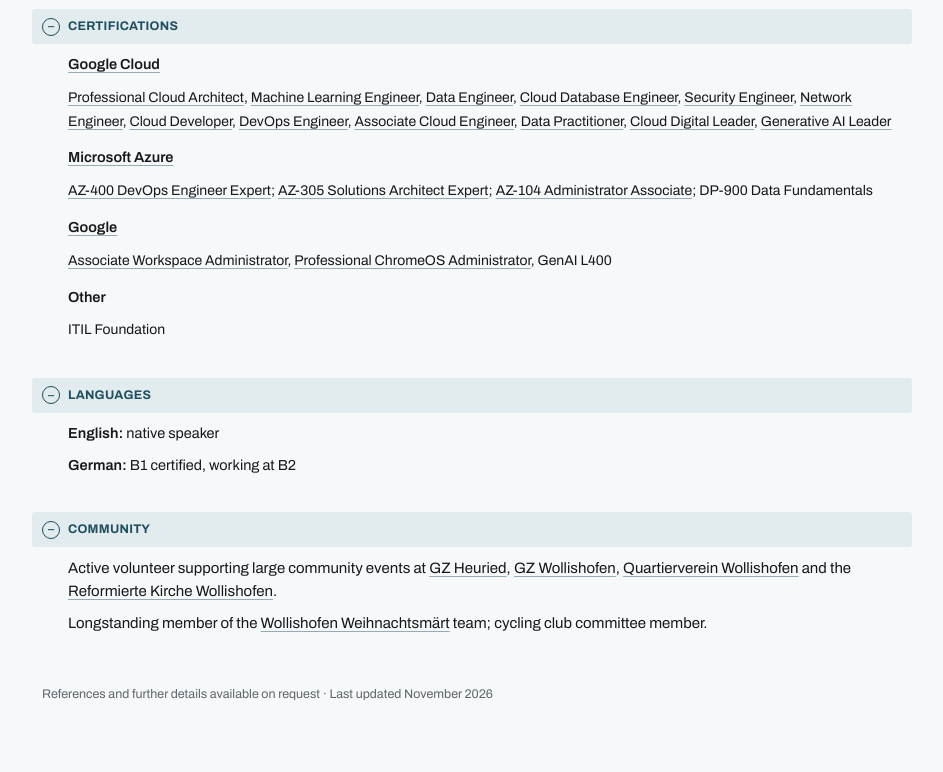
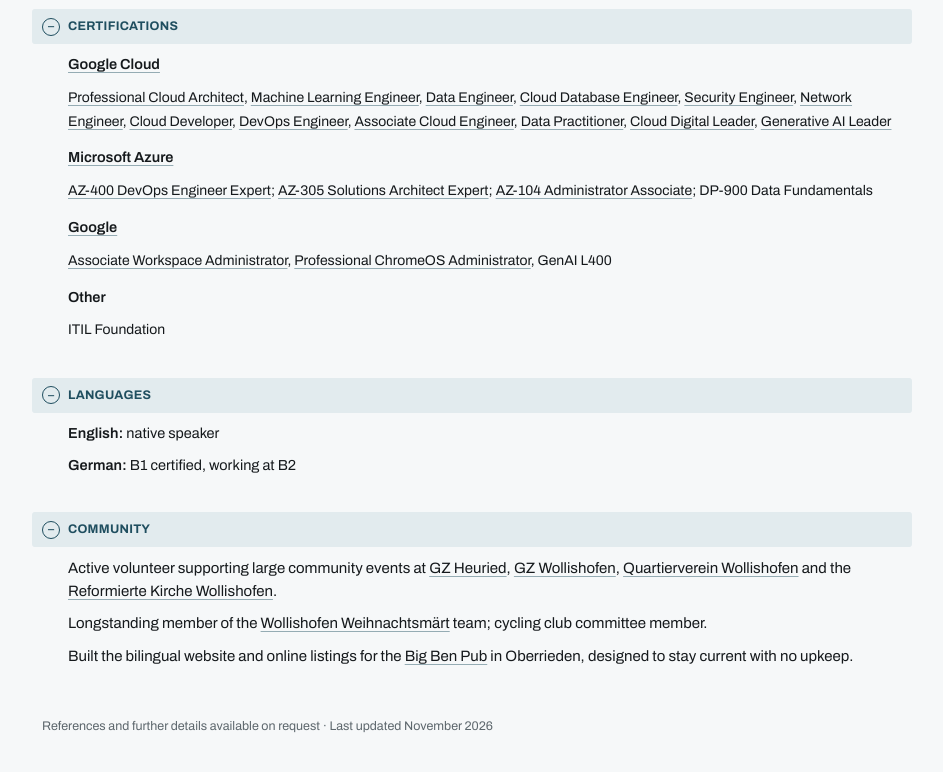
Before and after one commit to THRD-GH/profile, a plain HTML site: page dan/index.html in a window 1280 px wide. Shown: the part 1333-2105 px from the top of the page, without its empty margins (168-1111 px from the left). Drawn offline with Linux system fonts and the light colour scheme.

Commit message:
Community: Big Ben Pub website and listings (EN/DE)
Co-Authored-By: Claude Opus 5.5 <noreply@anthropic.com>

```diff
--- a/dan/index.html
+++ b/dan/index.html
@@ -495,8 +495,10 @@ footer { font-size: calc(12.5px * var(--fs, 1)); color: var(--grey); margin-top:
       <div class="body">
         <p class="en">Active volunteer supporting large community events at <a href="https://gz-zh.ch/gz-heuried/">GZ Heuried</a>, <a href="https://gz-zh.ch/gz-wollishofen/">GZ Wollishofen</a>, <a href="https://www.wollishofen-zh.ch/">Quartierverein Wollishofen</a> and the <a href="https://www.kirchewollishofen.ch/">Reformierte Kirche Wollishofen</a>.</p>
         <p class="en">Longstanding member of the <a href="https://www.wollishoferweihnachtsmarkt.ch/">Wollishofen Weihnachtsmärt</a> team; cycling club committee member.</p>
+        <p class="en">Built the bilingual website and online listings for the <a href="https://oberrieden.pub/">Big Ben Pub</a> in Oberrieden, designed to stay current with no upkeep.</p>
         <p class="de">Aktiver Freiwilliger bei grossen Quartieranlässen im <a href="https://gz-zh.ch/gz-heuried/">GZ Heuried</a>, <a href="https://gz-zh.ch/gz-wollishofen/">GZ Wollishofen</a>, beim <a href="https://www.wollishofen-zh.ch/">Quartierverein Wollishofen</a> und bei der <a href="https://www.kirchewollishofen.ch/">Reformierten Kirche Wollishofen</a>.</p>
         <p class="de">Langjähriges Mitglied im Team des <a href="https://www.wollishoferweihnachtsmarkt.ch/">Wollishofer Weihnachtsmärts</a>; Vorstandsmitglied eines lokalen Velovereins.</p>
+        <p class="de">Zweisprachige Website und Online-Einträge für das <a href="https://oberrieden.pub/">Big Ben Pub</a> in Oberrieden aufgebaut, so konzipiert, dass nichts nachgeführt werden muss.</p>
       </div>
     </div>
   </details>
```
